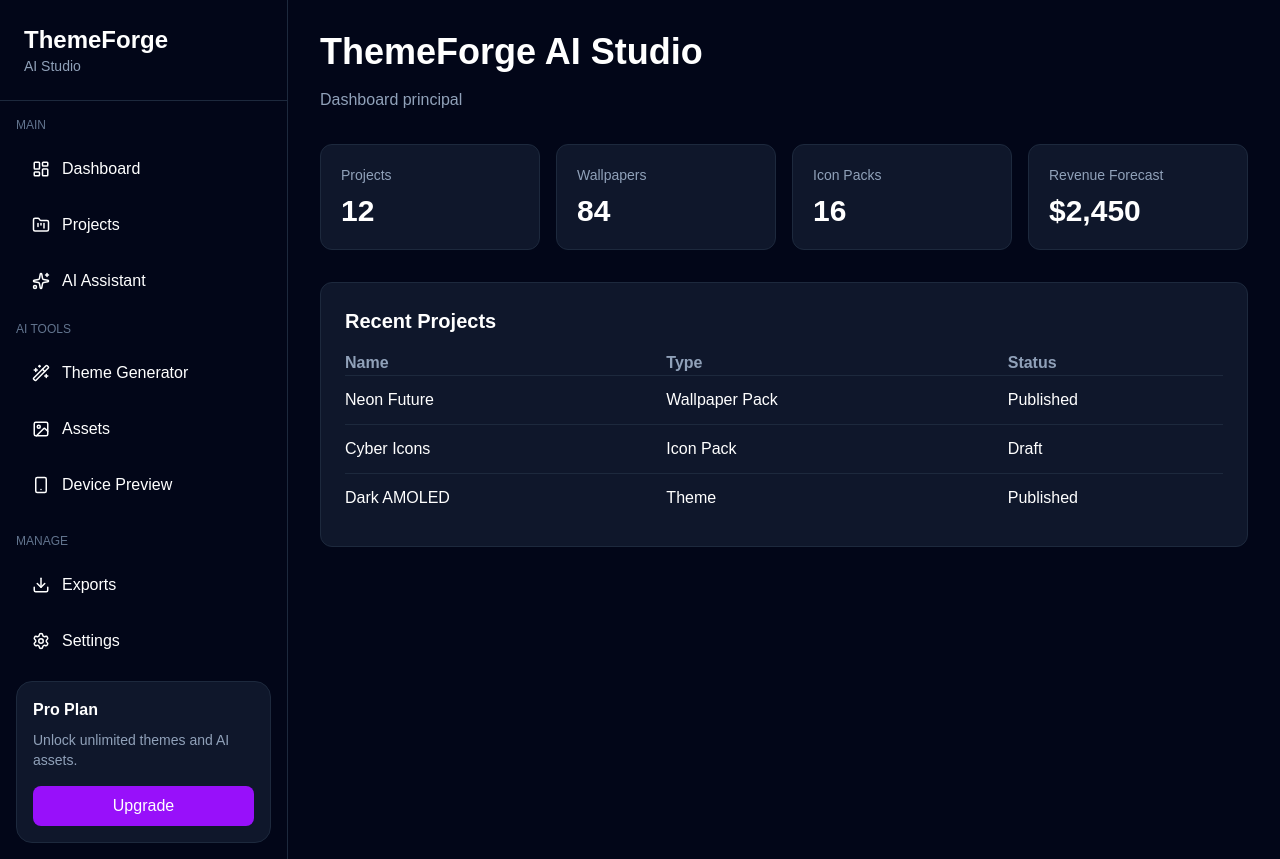
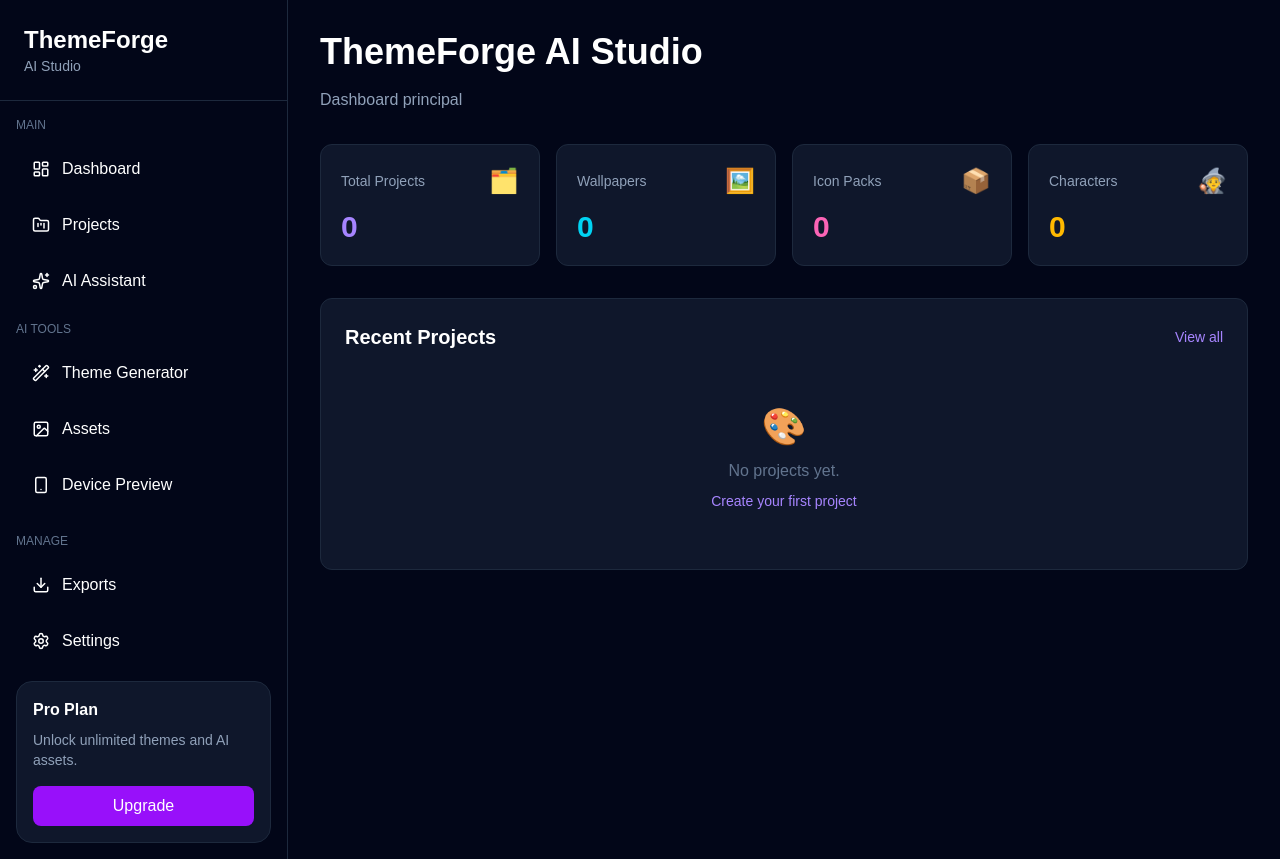
Before and after one commit to themeforge-studio/themeforge-ai-studio, a Next.js app in the folder themeforge-app/: page / in a window 1280 px wide. Built offline with nearby package versions, Linux system fonts and the light colour scheme.

Commit message:
Fase 1 - StatsCards y ProjectsTable con datos reales

```diff
--- a/themeforge-app/components/dashboard/ProjectsTable.tsx
+++ b/themeforge-app/components/dashboard/ProjectsTable.tsx
@@ -1,50 +1,77 @@
+"use client";
+
+import { useEffect, useState } from "react";
+
 export default function ProjectsTable() {
-  const projects = [
-    {
-      name: "Neon Future",
-      type: "Wallpaper Pack",
-      status: "Published",
-    },
-    {
-      name: "Cyber Icons",
-      type: "Icon Pack",
-      status: "Draft",
-    },
-    {
-      name: "Dark AMOLED",
-      type: "Theme",
-      status: "Published",
-    },
-  ];
+  const [projects, setProjects] = useState<any[]>([]);
+
+  useEffect(() => {
+    const saved = localStorage.getItem("themeforge-projects");
+    if (saved) {
+      const all = JSON.parse(saved);
+      setProjects(all.slice(-5).reverse());
+    }
+  }, []);
+
+  const statusColor = (status: string) => {
+    if (status === "Published") return "bg-green-500/20 text-green-400 border border-green-500/30";
+    if (status === "Draft") return "bg-slate-500/20 text-slate-400 border border-slate-500/30";
+    if (status === "Active") return "bg-violet-500/20 text-violet-400 border border-violet-500/30";
+    return "bg-slate-500/20 text-slate-400";
+  };
 
   return (
     <div className="mt-8 rounded-xl border border-slate-800 bg-slate-900 p-6">
-      <h2 className="mb-4 text-xl font-bold">
-        Recent Projects
-      </h2>
+      <div className="flex items-center justify-between mb-6">
+        <h2 className="text-xl font-bold">Recent Projects</h2>
+        <button
+          onClick={() => window.location.href = "/projects"}
+          className="text-sm text-violet-400 hover:text-violet-300 transition"
+        >
+          View all
+        </button>
+      </div>
 
+      {projects.length === 0 ? (
+        <div className="text-center py-8 text-slate-500">
+          <p className="text-4xl mb-3">🎨</p>
+          <p>No projects yet.</p>
+          <button
+            onClick={() => window.location.href = "/projects"}
+            className="text-violet-400 hover:text-violet-300 text-sm mt-2"
+          >
+            Create your first project
+          </button>
+        </div>
+      ) : (
         <table className="w-full">
           <thead>
-          <tr className="text-left text-slate-400">
-            <th>Name</th>
-            <th>Type</th>
-            <th>Status</th>
+            <tr className="text-left text-slate-400 text-sm">
+              <th className="pb-3">Name</th>
+              <th className="pb-3">Type</th>
+              <th className="pb-3">Style</th>
+              <th className="pb-3">Status</th>
             </tr>
           </thead>
-
           <tbody>
-          {projects.map((project) => (
+            {projects.map((project, i) => (
               <tr
-              key={project.name}
-              className="border-t border-slate-800"
+                key={i}
+                className="border-t border-slate-800 hover:bg-slate-800/50 transition"
               >
-              <td className="py-3">{project.name}</td>
-              <td>{project.type}</td>
-              <td>{project.status}</td>
+                <td className="py-3 font-medium">{project.name}</td>
+                <td className="py-3 text-slate-400 text-sm">{project.type}</td>
+                <td className="py-3 text-sm">{project.style || "sin estilo"}</td>
+                <td className="py-3">
+                  <span className={`px-2 py-1 rounded-lg text-xs ${statusColor(project.status)}`}>
+                    {project.status}
+                  </span>
+                </td>
               </tr>
             ))}
           </tbody>
         </table>
+      )}
     </div>
   );
 }
--- a/themeforge-app/components/dashboard/StatsCards.tsx
+++ b/themeforge-app/components/dashboard/StatsCards.tsx
@@ -1,36 +1,79 @@
+"use client";
+
+import { useEffect, useState } from "react";
+
 export default function StatsCards() {
-  const stats = [
+  const [stats, setStats] = useState({
+    projects: 0,
+    wallpapers: 0,
+    iconPacks: 0,
+    characters: 0,
+  });
+
+  useEffect(() => {
+    const saved = localStorage.getItem("themeforge-projects");
+    const projects = saved ? JSON.parse(saved) : [];
+
+    const wallpapers = projects.filter(
+      (p: any) => p.type === "Wallpaper Pack" || p.wallpaper
+    ).length;
+
+    const iconPacks = projects.filter(
+      (p: any) => p.type === "Icon Pack" || p.iconPack
+    ).length;
+
+    const characters = projects.filter(
+      (p: any) => p.type === "Character Pack" || p.character
+    ).length;
+
+    setStats({
+      projects: projects.length,
+      wallpapers,
+      iconPacks,
+      characters,
+    });
+  }, []);
+
+  const cards = [
     {
-      title: "Projects",
-      value: "12",
+      title: "Total Projects",
+      value: stats.projects,
+      icon: "🗂️",
+      color: "text-violet-400",
     },
     {
       title: "Wallpapers",
-      value: "84",
+      value: stats.wallpapers,
+      icon: "🖼️",
+      color: "text-cyan-400",
     },
     {
       title: "Icon Packs",
-      value: "16",
+      value: stats.iconPacks,
+      icon: "📦",
+      color: "text-pink-400",
     },
     {
-      title: "Revenue Forecast",
-      value: "$2,450",
+      title: "Characters",
+      value: stats.characters,
+      icon: "🧙",
+      color: "text-amber-400",
     },
   ];
 
   return (
     <div className="grid grid-cols-4 gap-4">
-      {stats.map((stat) => (
+      {cards.map((card) => (
         <div
-          key={stat.title}
-          className="rounded-xl border border-slate-800 bg-slate-900 p-5"
+          key={card.title}
+          className="rounded-xl border border-slate-800 bg-slate-900 p-5 hover:border-slate-600 transition"
         >
-          <p className="text-sm text-slate-400">
-            {stat.title}
-          </p>
-
-          <h3 className="mt-2 text-3xl font-bold">
-            {stat.value}
+          <div className="flex items-center justify-between mb-3">
+            <p className="text-sm text-slate-400">{card.title}</p>
+            <span className="text-2xl">{card.icon}</span>
+          </div>
+          <h3 className={`text-3xl font-bold ${card.color}`}>
+            {card.value}
           </h3>
         </div>
       ))}
```
Lines whose indentation alone changed are shown as unchanged.
